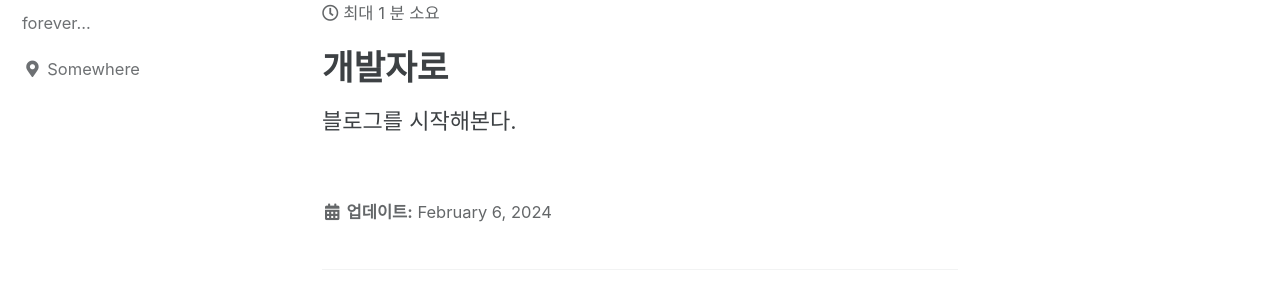
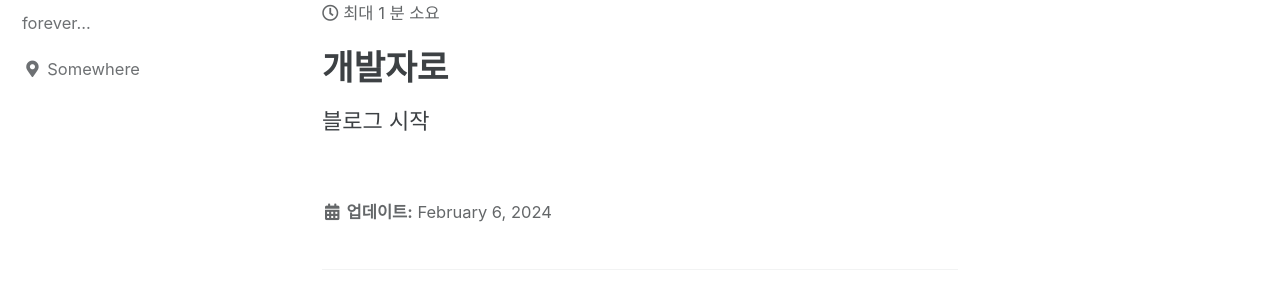
Before and after one commit to kwucslkm/kwucslkm.github.io, a Jekyll site: the page built from _posts/2024-02-06-third.md, in a window 1280 px wide. Shown: the part 153-453 px from the top of the page. Built offline with Jekyll 4.4.1, drawn with Linux system fonts in a browser that asks for light colours; cached includes are drawn as plain includes.

Commit message:
3st md blog update2
20240206-3

```diff
--- a/_posts/2024-02-06-third.md
+++ b/_posts/2024-02-06-third.md
@@ -9,7 +10,7 @@ tags:
 toc: true
 toc_sticky:true
 date: 2024-02-06
-last_modified_at: 2024-02-05
+last_modified_at: 2024-02-06
 ---
 # 개발자로
-블로그를 시작해본다.
+블로그 시작
```
Also changed, not shown: other parts of _posts/2024-02-06-third.md (+1 -0 lines).
